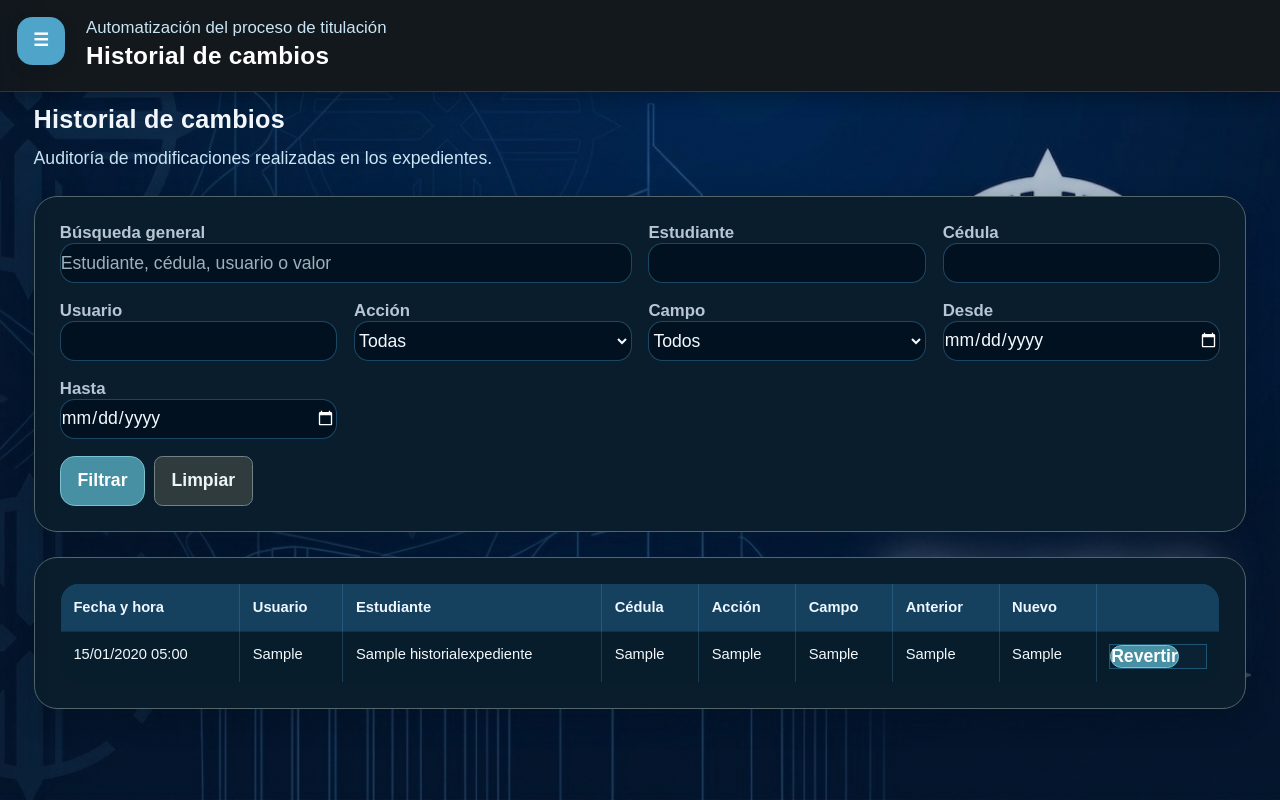
After one commit to giocanchi3-droid/sistema-titulacion, a Django app: page /estudiantes/auditoria/ in a window 1280 px wide. The commit adds this page. Run offline with Django 5.2, Linux system fonts and the light colour scheme; a user stored in the database is signed in; tables that the repository leaves empty hold one stand-in row (values such as "Sample post"); some libraries are stand-ins or nearby versions.

Commit message:
auditoria / historial de cambios

```diff
--- a/documentos/urls.py
+++ b/documentos/urls.py
@@ -12,6 +12,13 @@ app_name = "documentos"
 
 
 urlpatterns = [
+
+    path(
+        "expediente/<int:registro_pk>/generar-acta/",
+        views.generar_acta_desde_expediente,
+        name="generar_acta_desde_expediente",
+    ),
+
 
     # GENERADOR OFICIAL PUCE TEC - PRIORIDAD
     path(
--- a/estudiantes/expediente_views.py
+++ b/estudiantes/expediente_views.py
@@ -130,8 +130,10 @@ def expediente_registro(request, pk):
         registro
     )
 
-    historial = obtener_historial(
-        registro
+    historial = (
+        obtener_historial(registro)
+        if request.user.is_staff
+        else []
     )
 
     contexto = {
--- a/estudiantes/services_excel.py
+++ b/estudiantes/services_excel.py
@@ -763,6 +763,8 @@ def guardar_registro(datos, usuario=None):
         if creado or anterior.get(campo, "") != nuevo:
             HistorialExpediente.objects.create(
                 registro=registro,
+                registro_nombre=registro.nombres_completos,
+                registro_cedula=registro.cedula,
                 responsable=responsable,
                 campo=registro._meta.get_field(campo).verbose_name,
                 valor_anterior=anterior.get(campo, ""),
--- a/estudiantes/urls.py
+++ b/estudiantes/urls.py
@@ -9,6 +9,9 @@ app_name = "estudiantes"
 
 
 urlpatterns = [
+    path("auditoria/", views.auditoria, name="auditoria"),
+    path("auditoria/<int:pk>/revertir/", views.revertir_cambio, name="revertir_cambio"),
+    path("<int:pk>/historial/", views.historial_registro, name="historial"),
     path(
         "<int:pk>/expediente/",
         expediente_views.expediente_registro,
--- a/estudiantes/views.py
+++ b/estudiantes/views.py
@@ -1,8 +1,11 @@
 from django.contrib import messages
 from django.contrib.auth.decorators import login_required
 from django.core.paginator import Paginator
+from django.core.exceptions import ValidationError
 from django.db.models import Q
 from django.http import HttpResponse, JsonResponse
+from django.utils.dateparse import parse_date
+from django.contrib.auth.decorators import user_passes_test
 from django.views.decorators.http import require_POST
 from django.shortcuts import get_object_or_404, redirect, render
 
@@ -156,12 +159,146 @@ def registrar_cambios(registro, anterior, usuario, accion="EDICION"):
         if viejo != nuevo:
             HistorialExpediente.objects.create(
                 registro=registro,
+                registro_nombre=registro.nombres_completos,
+                registro_cedula=registro.cedula,
                 responsable=responsable,
                 campo=registro._meta.get_field(campo).verbose_name,
                 valor_anterior=viejo,
                 valor_nuevo=nuevo,
                 accion=accion,
             )
+
+
+def registrar_eliminacion(registro, usuario):
+    responsable = getattr(usuario, "username", None) or "Sistema"
+    HistorialExpediente.objects.create(
+        registro=registro,
+        registro_nombre=registro.nombres_completos,
+        registro_cedula=registro.cedula,
+        responsable=responsable,
+        campo="Registro completo",
+        valor_anterior=f"{registro.nombres_completos} ({registro.cedula})",
+        valor_nuevo="",
+        accion="ELIMINACION",
+        observacion="Registro de estudiante eliminado.",
+    )
+
+
+def usuario_puede_auditar(usuario):
+    return usuario.is_authenticated and usuario.is_staff
+
+
+@user_passes_test(usuario_puede_auditar)
+def auditoria(request):
+    historial = HistorialExpediente.objects.all()
+    filtros = {
+        clave: request.GET.get(clave, "").strip()
+        for clave in (
+            "q", "estudiante", "cedula", "responsable", "accion",
+            "campo", "fecha_desde", "fecha_hasta",
+        )
+    }
+    if filtros["q"]:
+        historial = historial.filter(
+            Q(registro_nombre__icontains=filtros["q"])
+            | Q(registro_cedula__icontains=filtros["q"])
+            | Q(responsable__icontains=filtros["q"])
+            | Q(campo__icontains=filtros["q"])
+            | Q(valor_anterior__icontains=filtros["q"])
+            | Q(valor_nuevo__icontains=filtros["q"])
+            | Q(accion__icontains=filtros["q"])
+        )
+    if filtros["estudiante"]:
+        historial = historial.filter(
+            registro_nombre__icontains=filtros["estudiante"]
+        )
+    if filtros["cedula"]:
+        historial = historial.filter(
+            registro_cedula__icontains=filtros["cedula"]
+        )
+    if filtros["responsable"]:
+        historial = historial.filter(
+            responsable__icontains=filtros["responsable"]
+        )
+    if filtros["accion"]:
+        historial = historial.filter(accion=filtros["accion"])
+    if filtros["campo"]:
+        historial = historial.filter(campo=filtros["campo"])
+    fecha_desde = parse_date(filtros["fecha_desde"])
+    fecha_hasta = parse_date(filtros["fecha_hasta"])
+    if fecha_desde:
+        historial = historial.filter(fecha__date__gte=fecha_desde)
+    if fecha_hasta:
+        historial = historial.filter(fecha__date__lte=fecha_hasta)
+
+    pagina = Paginator(historial.order_by("-fecha"), 25).get_page(
+        request.GET.get("page")
+    )
+    parametros = request.GET.copy()
+    parametros.pop("page", None)
+    return render(request, "estudiantes/auditoria.html", {
+        "historial": pagina,
+        "page_obj": pagina,
+        "querystring": parametros.urlencode(),
+        "filtros": filtros,
+        "acciones": HistorialExpediente.objects.values_list(
+            "accion", flat=True
+        ).distinct().order_by("accion"),
+        "campos": HistorialExpediente.objects.values_list(
+            "campo", flat=True
+        ).distinct().order_by("campo"),
+    })
+
+
+@user_passes_test(usuario_puede_auditar)
+def historial_registro(request, pk):
+    registro = get_object_or_404(RegistroTitulacion, pk=pk)
+    historial = registro.historial_cambios.all().order_by("-fecha")
+    pagina = Paginator(historial, 25).get_page(request.GET.get("page"))
+    return render(request, "estudiantes/historial.html", {
+        "registro": registro,
+        "historial": pagina,
+        "page_obj": pagina,
+    })
+
+
+@require_POST
+@user_passes_test(usuario_puede_auditar)
+def revertir_cambio(request, pk):
+    cambio = get_object_or_404(HistorialExpediente, pk=pk)
+    if cambio.registro is None or cambio.accion == "ELIMINACION":
+        messages.error(request, "Este cambio no puede revertirse.")
+        return redirect("estudiantes:auditoria")
+
+    campo = next(
+        (
+            nombre for nombre in RegistroTitulacionForm.Meta.fields
+            if RegistroTitulacion._meta.get_field(nombre).verbose_name
+            == cambio.campo
+        ),
+        None,
+    )
+    if campo is None:
+        messages.error(request, "El campo de este cambio no puede revertirse.")
+        return redirect("estudiantes:auditoria")
+
+    registro = cambio.registro
+    anterior = RegistroTitulacion.objects.get(pk=registro.pk)
+    field = RegistroTitulacion._meta.get_field(campo)
+    try:
+        valor = cambio.valor_anterior
+        if valor == "":
+            valor = None if field.null else ""
+        setattr(registro, campo, valor)
+        registro.full_clean()
+        registro.save()
+    except (TypeError, ValueError, ValidationError):
+        messages.error(request, "El valor anterior no es válido para revertirlo.")
+        return redirect("estudiantes:auditoria")
+
+    registrar_cambios(registro, anterior, request.user, accion="REVERSIÓN")
+    messages.success(request, "El cambio fue revertido y quedó registrado.")
+    return redirect("estudiantes:historial", pk=registro.pk)
 
 
 def opciones_programas():
@@ -462,6 +599,7 @@ def eliminar_registro(request, pk):
     )
 
     if request.method == "POST":
+        registrar_eliminacion(registro, request.user)
         registro.delete()
 
         messages.success(
--- a/templates/base.html
+++ b/templates/base.html
@@ -149,6 +149,15 @@
 
             {% if user.is_staff %}
                 <a
+                    href="{% url 'estudiantes:auditoria' %}"
+                    class="menu-link"
+                >
+                    <span class="sidebar-text">Historial de cambios</span>
+                </a>
+            {% endif %}
+
+            {% if user.is_staff %}
+                <a
                     href="/admin/"
                     class="menu-link"
                 >
--- /dev/null
+++ b/templates/estudiantes/auditoria.html
@@ -0,0 +1,88 @@
+{% extends "base.html" %}
+
+{% block title %}Historial de cambios{% endblock %}
+{% block page_title %}Historial de cambios{% endblock %}
+
+{% block content %}
+<div class="mx-auto max-w-7xl">
+    <div class="mb-6">
+        <h1 class="text-2xl font-bold">Historial de cambios</h1>
+        <p class="mt-2 text-slate-500">Auditoría de modificaciones realizadas en los expedientes.</p>
+    </div>
+
+    <form method="get" class="card mb-6 grid gap-4 md:grid-cols-2 lg:grid-cols-4">
+        <div class="lg:col-span-2">
+            <label class="block text-sm font-semibold" for="id_q">Búsqueda general</label>
+            <input id="id_q" name="q" value="{{ filtros.q }}" class="form-control w-full" placeholder="Estudiante, cédula, usuario o valor">
+        </div>
+        <div>
+            <label class="block text-sm font-semibold" for="id_estudiante">Estudiante</label>
+            <input id="id_estudiante" name="estudiante" value="{{ filtros.estudiante }}" class="form-control w-full">
+        </div>
+        <div>
+            <label class="block text-sm font-semibold" for="id_cedula">Cédula</label>
+            <input id="id_cedula" name="cedula" value="{{ filtros.cedula }}" class="form-control w-full">
+        </div>
+        <div>
+            <label class="block text-sm font-semibold" for="id_responsable">Usuario</label>
+            <input id="id_responsable" name="responsable" value="{{ filtros.responsable }}" class="form-control w-full">
+        </div>
+        <div>
+            <label class="block text-sm font-semibold" for="id_accion">Acción</label>
+            <select id="id_accion" name="accion" class="form-control w-full">
+                <option value="">Todas</option>
+                {% for opcion in acciones %}<option value="{{ opcion }}" {% if filtros.accion == opcion %}selected{% endif %}>{{ opcion }}</option>{% endfor %}
+            </select>
+        </div>
+        <div>
+            <label class="block text-sm font-semibold" for="id_campo">Campo</label>
+            <select id="id_campo" name="campo" class="form-control w-full">
+                <option value="">Todos</option>
+                {% for opcion in campos %}<option value="{{ opcion }}" {% if filtros.campo == opcion %}selected{% endif %}>{{ opcion }}</option>{% endfor %}
+            </select>
+        </div>
+        <div>
+            <label class="block text-sm font-semibold" for="id_fecha_desde">Desde</label>
+            <input id="id_fecha_desde" type="date" name="fecha_desde" value="{{ filtros.fecha_desde }}" class="form-control w-full">
+        </div>
+        <div>
+            <label class="block text-sm font-semibold" for="id_fecha_hasta">Hasta</label>
+            <input id="id_fecha_hasta" type="date" name="fecha_hasta" value="{{ filtros.fecha_hasta }}" class="form-control w-full">
+        </div>
+        <div class="flex items-end gap-2 md:col-span-2 lg:col-span-4">
+            <button type="submit" class="btn-primary">Filtrar</button>
+            <a href="{% url 'estudiantes:auditoria' %}" class="btn-secondary">Limpiar</a>
+        </div>
+    </form>
+
+    <div class="card overflow-hidden">
+        <div class="overflow-x-auto">
+            <table class="w-full min-w-[1050px] border-collapse text-sm">
+                <thead><tr class="bg-slate-100 text-left">
+                    <th class="border p-3">Fecha y hora</th><th class="border p-3">Usuario</th><th class="border p-3">Estudiante</th><th class="border p-3">Cédula</th><th class="border p-3">Acción</th><th class="border p-3">Campo</th><th class="border p-3">Anterior</th><th class="border p-3">Nuevo</th><th class="border p-3"> </th>
+                </tr></thead>
+                <tbody>
+                {% for cambio in historial %}
+                    <tr class="align-top">
+                        <td class="border p-3 whitespace-nowrap">{{ cambio.fecha|date:"d/m/Y H:i" }}</td>
+                        <td class="border p-3">{{ cambio.responsable }}</td>
+                        <td class="border p-3 max-w-xs break-words">{{ cambio.registro_nombre|default:"—" }}</td>
+                        <td class="border p-3">{{ cambio.registro_cedula|default:"—" }}</td>
+                        <td class="border p-3">{{ cambio.accion }}</td>
+                        <td class="border p-3">{{ cambio.campo|default:"—" }}</td>
+                        <td class="border p-3 max-w-xs whitespace-pre-wrap break-words">{{ cambio.valor_anterior|default:"—" }}</td>
+                        <td class="border p-3 max-w-xs whitespace-pre-wrap break-words">{{ cambio.valor_nuevo|default:"—" }}</td>
+                        <td class="border p-3">
+                            {% if cambio.registro and cambio.accion != "ELIMINACION" %}
+                                <form method="post" action="{% url 'estudiantes:revertir_cambio' cambio.pk %}">{% csrf_token %}<button type="submit" class="font-semibold text-blue-700" onclick="return confirm('¿Revertir este cambio?')">Revertir</button></form>
+                            {% else %}—{% endif %}
+                        </td>
+                    </tr>
+                {% empty %}<tr><td colspan="9" class="p-6 text-center text-slate-500">No hay cambios que mostrar.</td></tr>{% endfor %}
+                </tbody>
+            </table>
+        </div>
+        {% include "partials/paginacion.html" %}
+    </div>
+</div>
+{% endblock %}
--- /dev/null
+++ b/templates/partials/paginacion.html
@@ -0,0 +1,9 @@
+{% if page_obj.has_other_pages %}
+<div class="flex flex-wrap items-center justify-between gap-3 border-t p-4 text-sm">
+    <span class="text-slate-500">Página {{ page_obj.number }} de {{ page_obj.paginator.num_pages }}</span>
+    <div class="flex gap-2">
+        {% if page_obj.has_previous %}<a class="btn-secondary" href="?{% if querystring %}{{ querystring }}&{% endif %}page={{ page_obj.previous_page_number }}">Anterior</a>{% endif %}
+        {% if page_obj.has_next %}<a class="btn-secondary" href="?{% if querystring %}{{ querystring }}&{% endif %}page={{ page_obj.next_page_number }}">Siguiente</a>{% endif %}
+    </div>
+</div>
+{% endif %}
```
Also changed, not shown: documentos/views.py (+109 -5 lines), estudiantes/admin.py (+26 -0 lines), estudiantes/models.py (+14 -1 lines), estudiantes/tests.py (+149 -1 lines), templates/estudiantes/detalle.html (+9 -0 lines), templates/estudiantes/expediente.html (+13 -5 lines), templates/estudiantes/historial.html (added, +26 -0 lines), estudiantes/migrations/0005_historialexpediente_registro_cedula_and_more.py (added).
